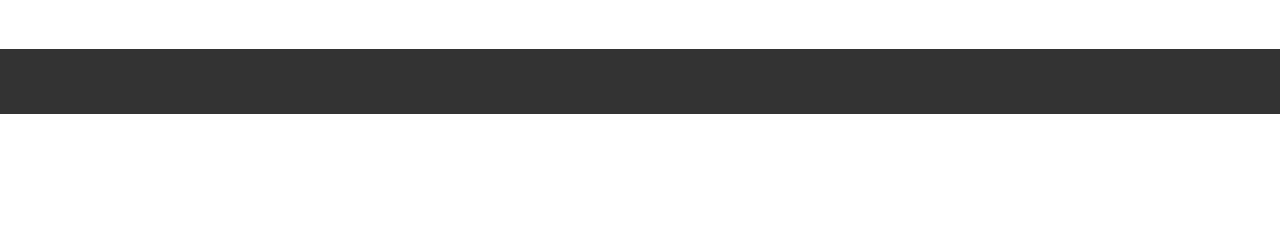
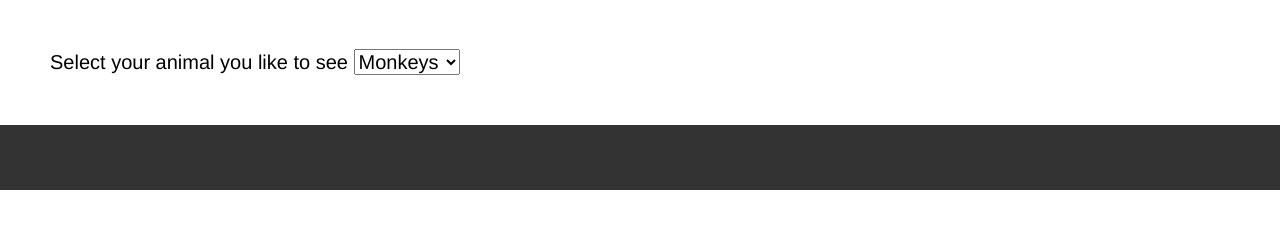
Before and after one commit to alvinwchou/art-app-JS-start, a plain HTML site: page index.html in a window 1280 px wide. Shown: the part 100-328 px from the top of the page. Drawn offline with Linux system fonts and the light colour scheme; no server answers.

Commit message:
add select element

```diff
--- a/app.js
+++ b/app.js
@@ -9,7 +9,7 @@ artApp.rijksApiKey = '3PhkUBOp';
 // Create a method which will make a call to the API and get some Date back
     // THEN we weill take that data and put it ion the page
     // Dont want data floating in the global scope, it can be changed and can slow things down
-artApp.getArt = () => {
+artApp.getArt = (chosenAnimal) => {
     // use the URL constructor to format the API endpoint to which we will be making our request
     const rijksUrl = new URL(artApp.rijksApiUrl);
     // console.log(rijksUrl);
@@ -18,7 +18,7 @@ artApp.getArt = () => {
     rijksUrl.search = new URLSearchParams({
         // include the API parameters here:
         key: artApp.rijksApiKey,
-        q: 'monkey',
+        q: chosenAnimal,
         imgonly: 'true',
     });
 
@@ -61,18 +61,24 @@ artApp.displayArt = (artArray) => {
         paragraphElement.textContent = artist;
 
         // take the elements we have created and add them to the li
-        listElement.appendChild(heading, image, paragraphElement);
+        listElement.append(heading, image, paragraphElement);
 
         // add th eli to the ul (so that the data is finally in the DOM!!)
         document.getElementById("artwork").appendChild(listElement);
     });
 };
 
+document.querySelector('option').addEventListener('click', () => {
+
+    artApp.getArt(document.getElementById('animalChoices').value)
+})
+console.log(document.getElementById('animalChoices').value);
+
 // create and initialization method which will kick start our app
 artApp.init = () => {
     // console.log('App is initialized');
     // call the method which will get us our art data
-    artApp.getArt();
+    artApp.getArt('monkey');
 };
 
 // Call the initializatoin method (at the end of our code)
--- a/index.html
+++ b/index.html
@@ -10,6 +10,20 @@
   <header>
     <div class="container">
       <h1 id="page-title">Art with Monkeys</h1>
+
+      <form action="">
+        <label for="animalChoices">Select your animal you like to see</label>
+        <select name="animalChoices" id="animalChoices">
+          <option value="monkey">Monkeys</option>
+          <option value="whales">Whales</option>
+          <option value="cow">Cows</option>
+          <option value="shark">Sharks</option>
+          <option value="mice">Mice</option>
+          <option value="bird">Birds</option>
+          <option value="penguins">Penguins</option>
+          <option value="turtle">Turtles</option>
+        </select>
+      </form>
     </div>
   </header>
 
```
